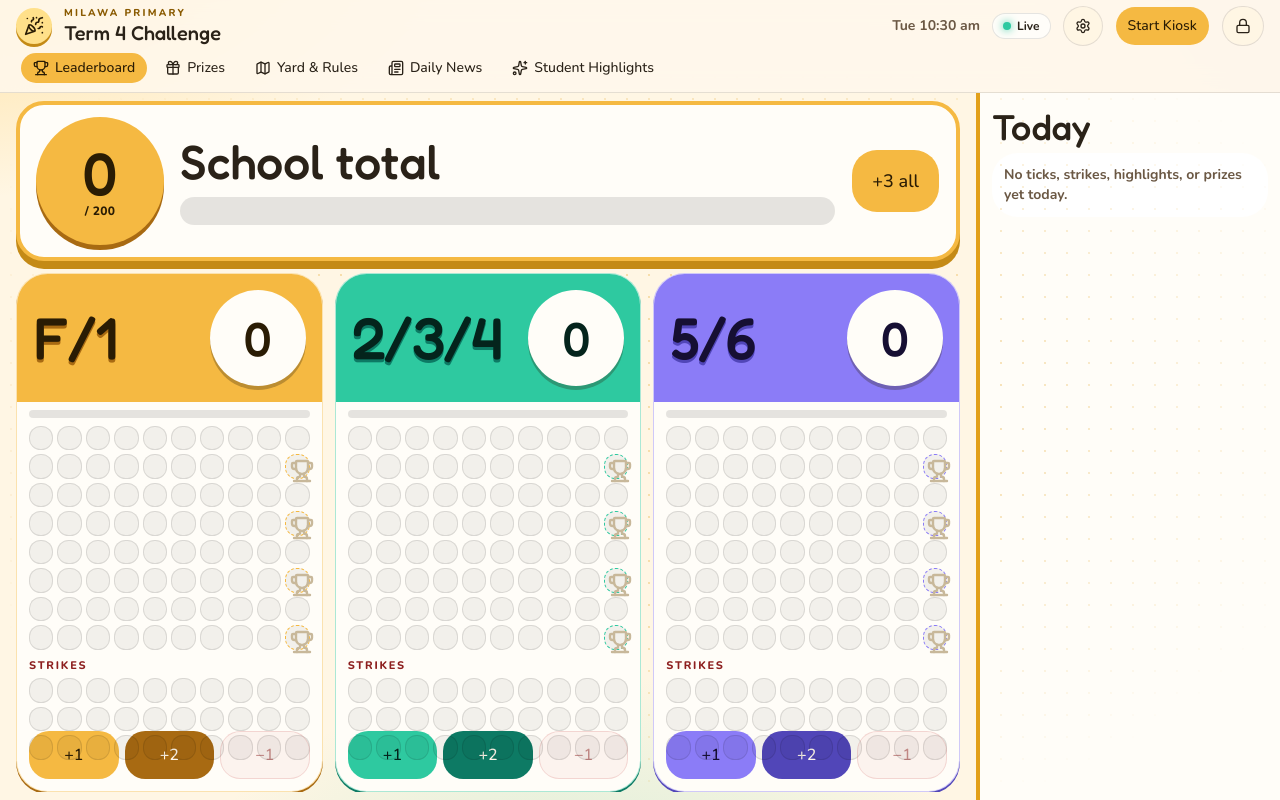
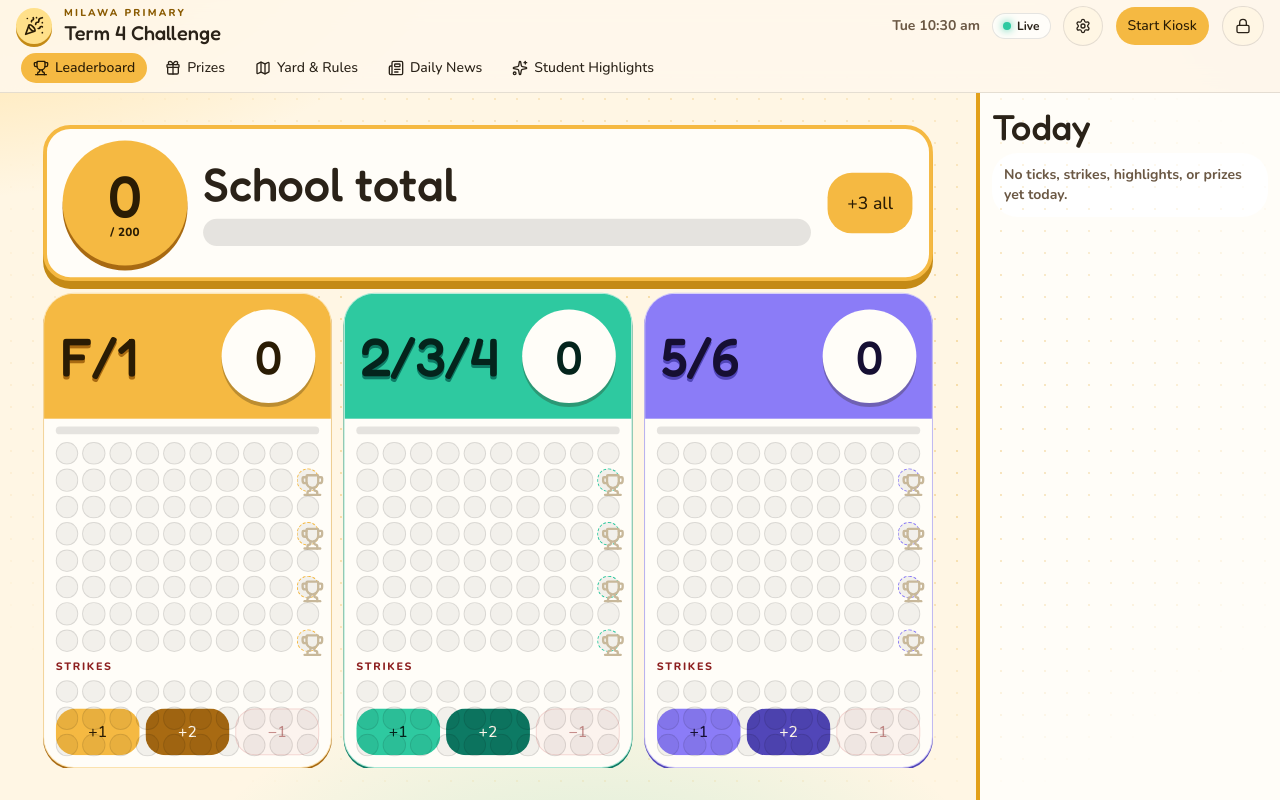
Before and after one commit to kerlsagames/milawaps, a Next.js app: page / in a window 1280 px wide. Built offline with nearby package versions, Linux system fonts and the light colour scheme.

Commit message:
Add a small TV safe inset so MacBook-to-TV does not clip text.
Scale TvFit by width and height with a margin, and nudge desktop padding.

Co-authored-by: kerlsagames <kerlsagames@users.noreply.github.com>

```diff
--- a/components/yard-board.tsx
+++ b/components/yard-board.tsx
@@ -504,7 +504,7 @@ export function YardBoard() {
       <div className={cn("flex min-h-0 flex-1", kiosk ? "flex-row" : "flex-col lg:flex-row")}>
       <main
         className={cn(
-          "relative mx-auto flex min-h-0 w-full max-w-[1600px] flex-1 flex-col px-2 py-1 sm:px-3 sm:py-1.5 lg:px-4 lg:py-2",
+          "relative mx-auto flex min-h-0 w-full max-w-[1600px] flex-1 flex-col px-2 py-1 sm:px-3 sm:py-1.5 lg:px-5 lg:py-3",
           view === "prizes" || view === "yard" || Boolean(activeReveal)
             ? "overflow-y-auto lg:overflow-hidden"
             : "overflow-hidden",
@@ -808,10 +808,14 @@ function TvFit({ children }: { children: ReactNode }) {
         setScale(1);
         return;
       }
-      const available = frameEl.clientHeight;
-      const needed = innerEl.scrollHeight;
-      if (available > 0 && needed > 0) {
-        const next = Math.min(1, available / needed);
+      // Keep a small safe band so MacBook → TV / overscan does not clip words.
+      const inset = 20;
+      const availableH = Math.max(0, frameEl.clientHeight - inset * 2);
+      const availableW = Math.max(0, frameEl.clientWidth - inset * 2);
+      const neededH = innerEl.scrollHeight;
+      const neededW = innerEl.scrollWidth;
+      if (availableH > 0 && neededH > 0 && availableW > 0 && neededW > 0) {
+        const next = Math.min(1, availableH / neededH, availableW / neededW);
         setScale((prev) => (Math.abs(prev - next) < 0.001 ? prev : next));
       }
     };
@@ -829,11 +833,11 @@ function TvFit({ children }: { children: ReactNode }) {
   }, []);
 
   return (
-    <div ref={frame} className="h-full min-h-0 overflow-hidden">
+    <div ref={frame} className="box-border h-full min-h-0 overflow-hidden p-2 lg:p-3">
       <div
         ref={inner}
         className="h-full"
-        style={{ transform: `scale(${scale})`, transformOrigin: "top center" }}
+        style={{ transform: `scale(${scale})`, transformOrigin: "center center" }}
       >
         {children}
       </div>
```
